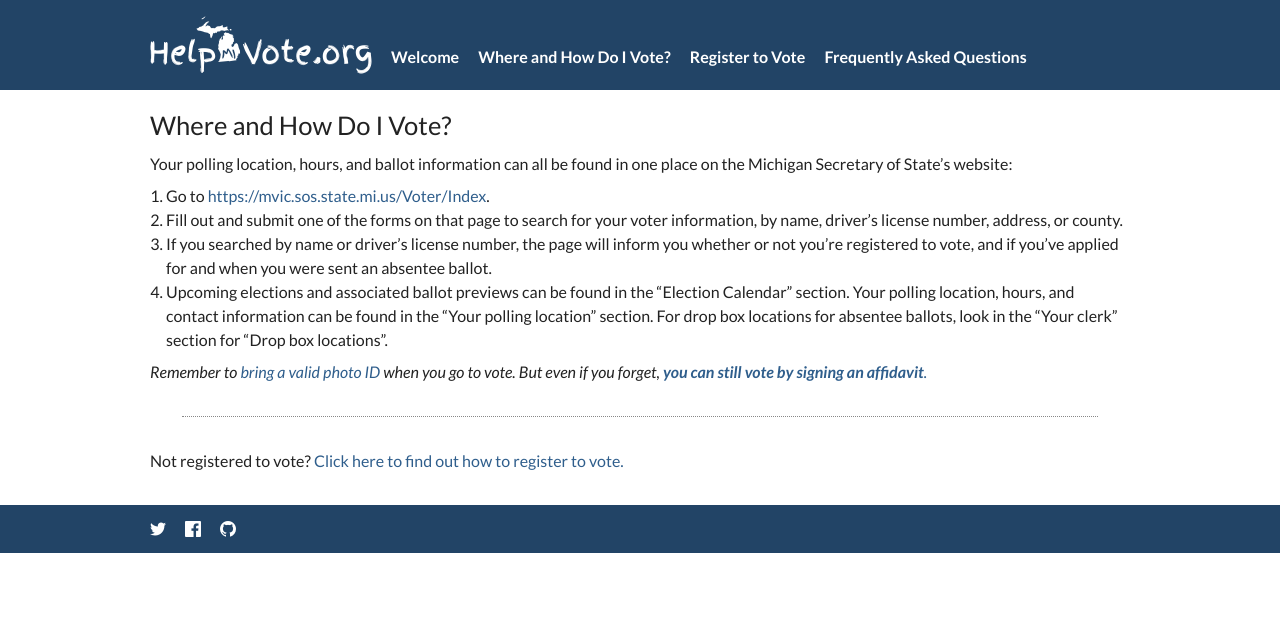
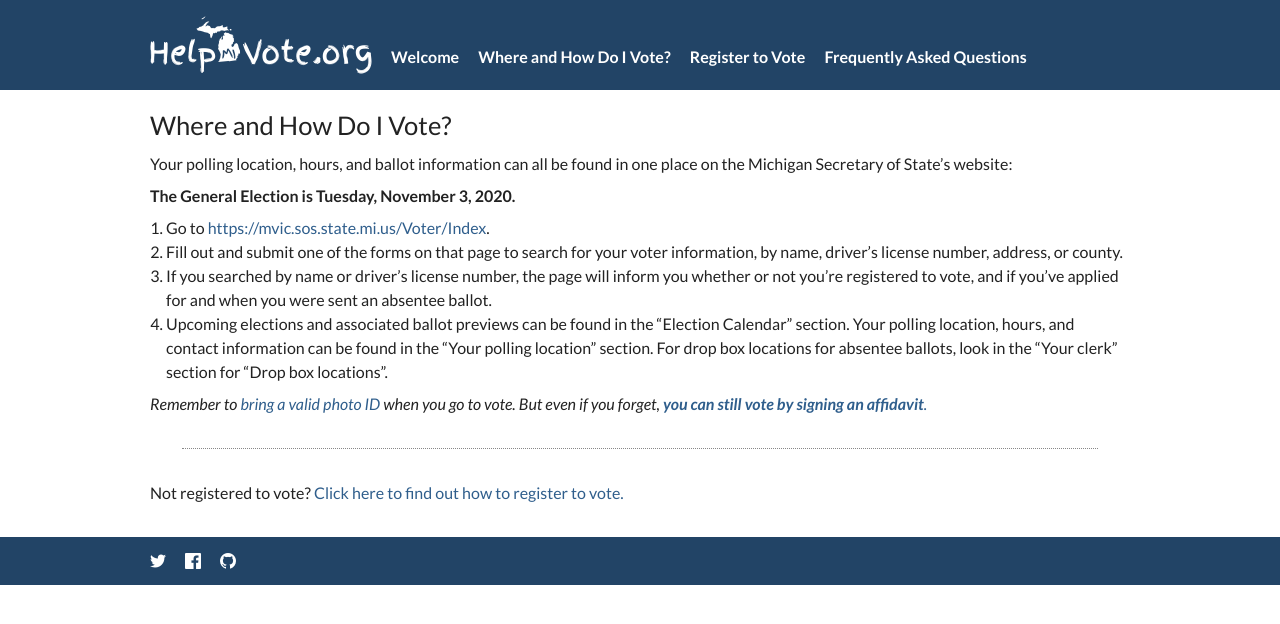
Before and after one commit to GuideMyVote/helpmivote.org, a Jekyll site: the page built from how-to-vote.md, in a window 1280 px wide. Shown: the top 624 px of the page. Built offline with Jekyll 4.4.1, drawn with Linux system fonts in a browser that asks for light colours.

Commit message:
Add election date to How to Vote

```diff
--- a/how-to-vote.md
+++ b/how-to-vote.md
@@ -7,6 +7,8 @@ description: Information about where and how to vote in the upcoming Michigan el
 ---
 
 Your polling location, hours, and ballot information can all be found in one place on the Michigan Secretary of State's website:
+
+**The General Election is Tuesday, November 3, 2020.**
 
 1. Go to <https://mvic.sos.state.mi.us/Voter/Index>.
 2. Fill out and submit one of the forms on that page to search for your voter information, by name, driver's license number, address, or county.
```
